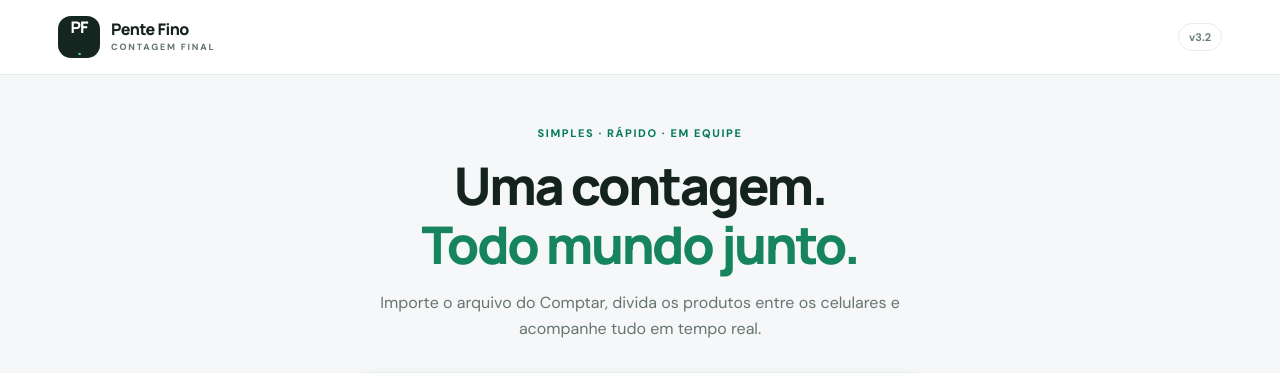
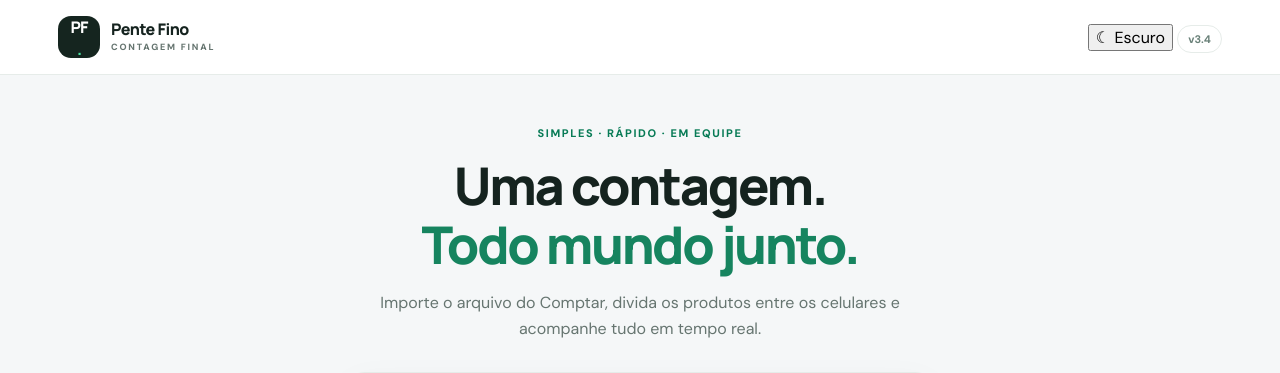
Before and after one commit to ElCarlosPatron/PenteFino, a Flask app: page / in a window 1280 px wide. Shown: the top 373 px of the page. Run offline with Flask 3, Linux system fonts and the light colour scheme; parts of the project's set-up code (start-up, migrations or seed data) failed here and were passed over; some libraries are stand-ins or nearby versions.

Commit message:
Adiciona seletor de tema claro/escuro no cabeçalho

```diff
--- a/templates/base.html
+++ b/templates/base.html
@@ -6,6 +6,15 @@
   <meta name="theme-color" content="#f5f7f9">
   <meta name="description" content="Pente Fino — conferência final de produtos em equipe">
   <title>{% block title %}Pente Fino{% endblock %}</title>
+  <script>
+    // Aplica a preferência antes de carregar o CSS, evitando o flash de tema claro.
+    try {
+      if (localStorage.getItem('pentefino-theme') === 'dark') {
+        document.documentElement.setAttribute('data-theme', 'dark');
+        document.querySelector('meta[name="theme-color"]').setAttribute('content', '#101916');
+      }
+    } catch (_) { /* Armazenamento indisponível: usa o tema claro */ }
+  </script>
   <link rel="stylesheet" href="{{ url_for('static', filename='style.css') }}">
 </head>
 <body>
@@ -14,7 +23,13 @@
       <span class="brand-icon">PF<span class="brand-dot">.</span></span>
       <span class="brand-text">Pente Fino <small>CONTAGEM FINAL</small></span>
     </a>
-    <span class="topbar-tag">v3.2</span>
+    <div class="topbar-actions">
+      <button type="button" class="theme-toggle" data-theme-toggle aria-label="Ativar tema escuro" aria-pressed="false">
+        <span class="theme-icon" data-theme-icon aria-hidden="true">☾</span>
+        <span data-theme-label>Escuro</span>
+      </button>
+      <span class="topbar-tag">v3.4</span>
+    </div>
   </header>
   <main class="container {% block container_class %}{% endblock %}">
     {% with flashes = get_flashed_messages(with_categories=true) %}
```
